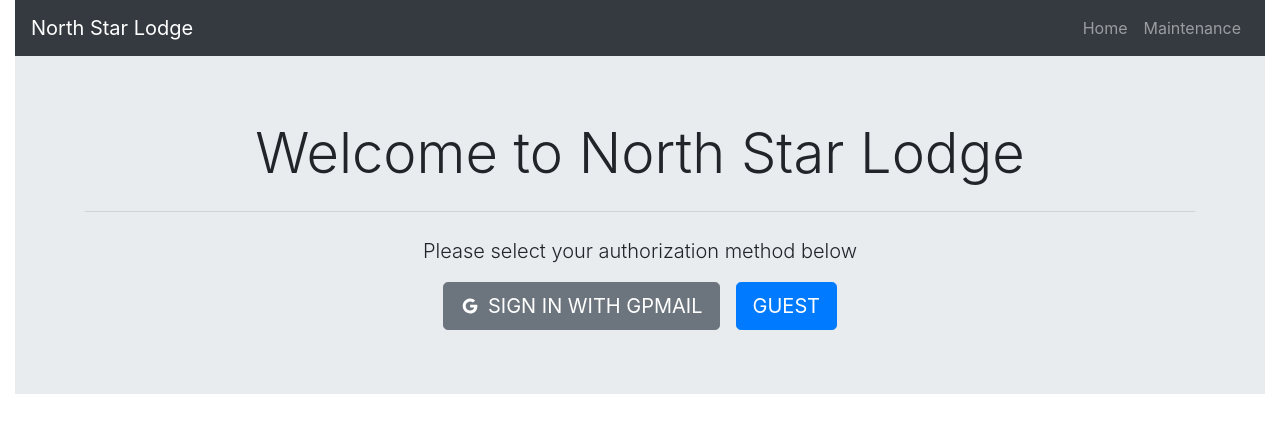
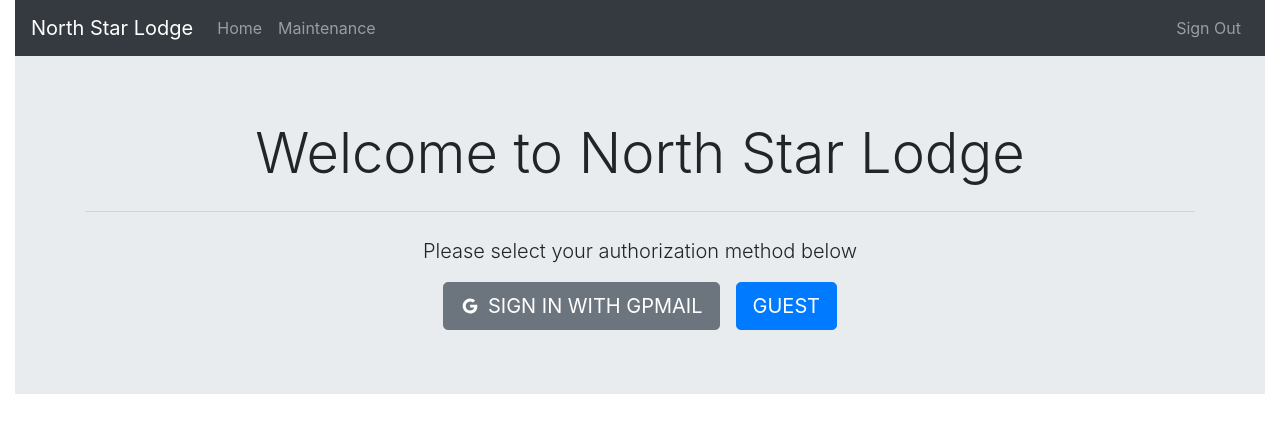
Before and after one commit to joseph1wan/gpmn-nsl-archive, a React (Create React App) app in the folder client/: page / in a window 1280 px wide. Shown: the top 432 px of the page. Built offline with nearby package versions, Linux system fonts and the light colour scheme.

Commit message:
add sign out

```diff
--- a/client/src/components/navbar/NavBar.js
+++ b/client/src/components/navbar/NavBar.js
@@ -13,9 +13,12 @@ const NavBar = () => {
       <BSNavbar.Brand href="/">North Star Lodge</BSNavbar.Brand>
       <BSNavbar.Toggle aria-controls="basic-navbar-nav" />
       <BSNavbar.Collapse id="basic-navbar-nav">
-        <Nav className="ml-auto">
+        <Nav className="mr-auto">
           <Nav.Link href="/">Home</Nav.Link>
           <Nav.Link href="/maintenance">Maintenance</Nav.Link>
+        </Nav>
+        <Nav className="ml-auto">
+          <Nav.Link href="/sign-out">Sign Out</Nav.Link>
         </Nav>
       </BSNavbar.Collapse>
     </BSNavbar>
```
